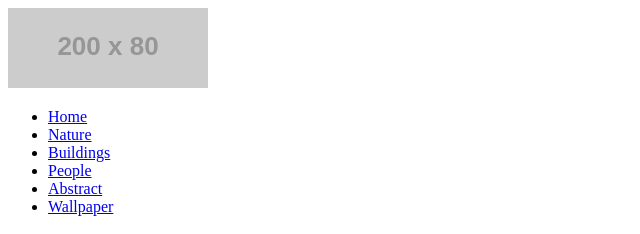
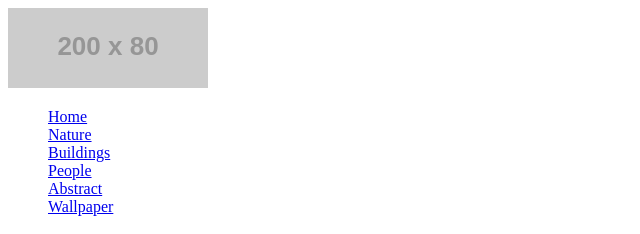
Before and after one commit to MukhammadaliDadabaev/image-gallery, a plain HTML site: page index.html in a window 1280 px wide. Shown: the top 234 px of the page, 0-640 px from the left. Drawn offline with Linux system fonts and the light colour scheme; placeholder pictures from the web are drawn by us.

Commit message:
change styles

```diff
--- a/index.html
+++ b/index.html
@@ -19,7 +19,7 @@
         />
       </a>
       <nav>
-        <ul>
+        <ul type="none">
           <li><a href="index.html">Home</a></li>
           <li><a href="index.html">Nature</a></li>
           <li><a href="index.html">Buildings</a></li>
```
